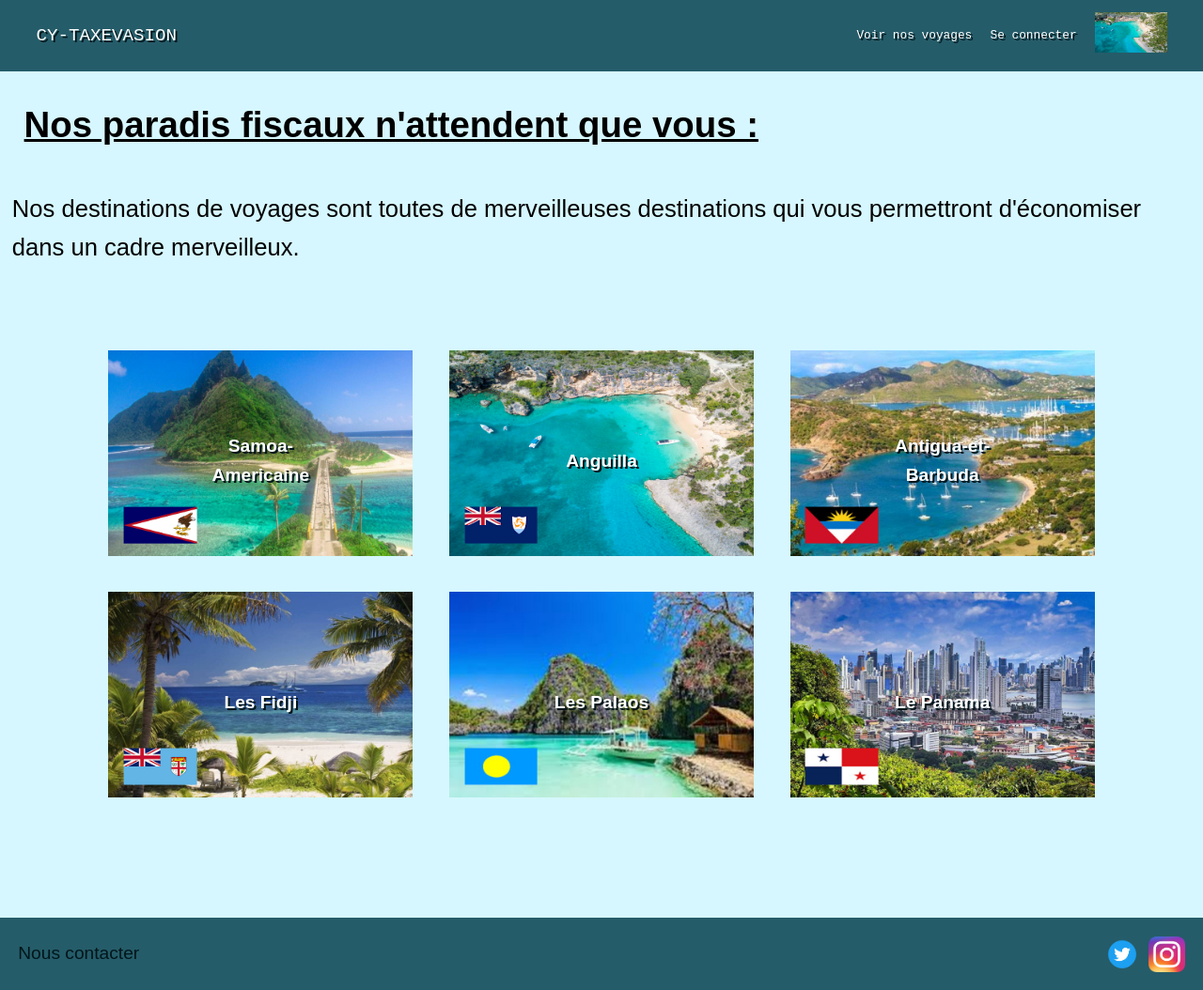
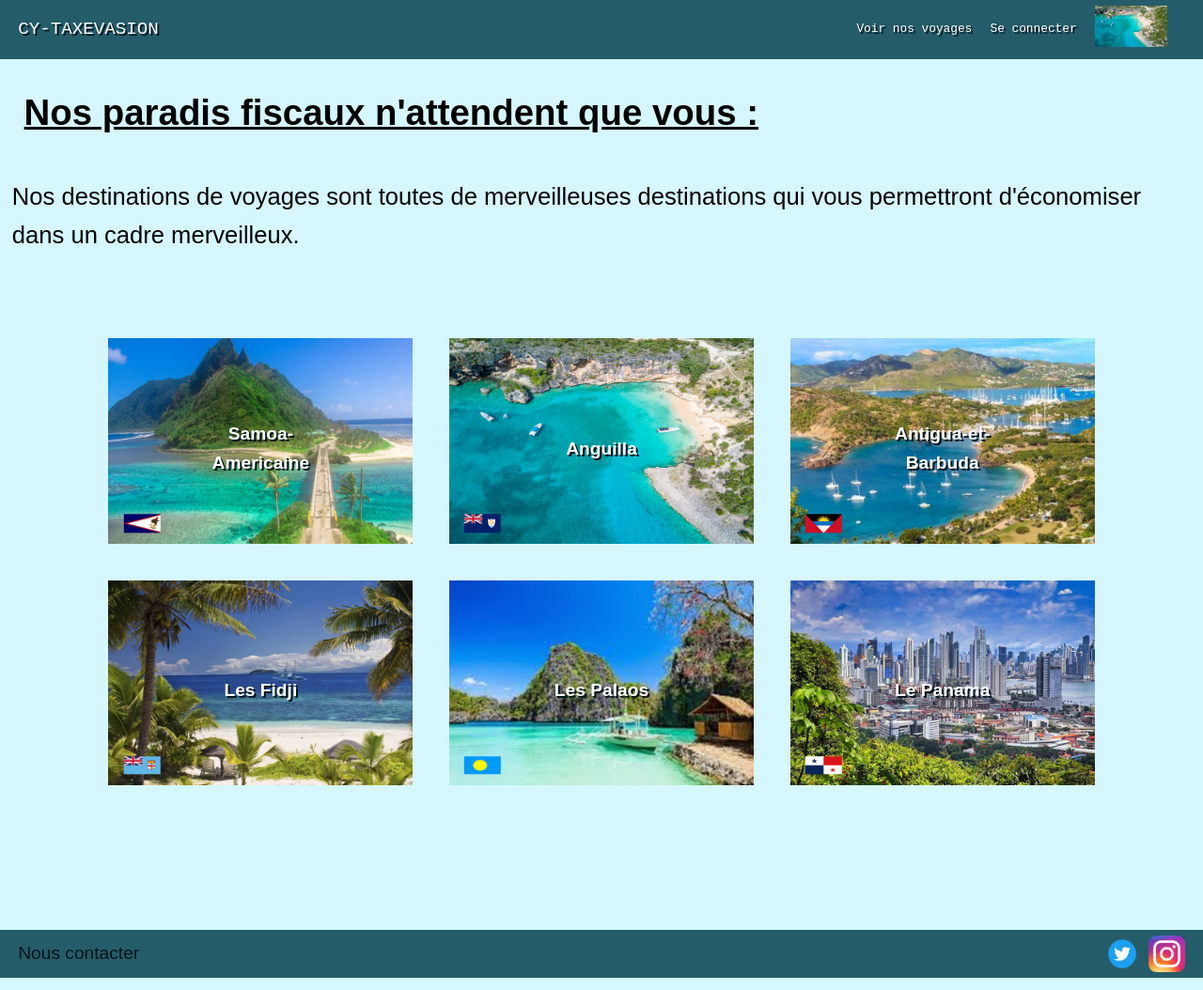
Before and after one commit to paulmrll/CY-TaxEvasion, a PHP site: page /html/destination.html in a window 1280 px wide. Shown: the whole page at 94% size. Run offline with PHP 8.4, Linux system fonts and the light colour scheme.

Commit message:
update header / footer

```diff
--- a/css/destination.css
+++ b/css/destination.css
@@ -50,11 +50,11 @@ h1{
 }
 
 .flag{
-    width: 20%;
+    width: 10%;
     height: auto;
     position: absolute;
-    top: 85%;
-    left: 15%;
+    top: 90%;
+    left: 10%;
     transform: translate(-50%, -50%);
 }
 
--- a/css/footer.css
+++ b/css/footer.css
@@ -1,6 +1,7 @@
 *{
     box-sizing: border-box;
 }
+
 body{
     margin: 0;
     position: relative;
@@ -9,11 +10,11 @@ body{
 }
 
 footer{
+    padding-left: 1.5vw;
     position: absolute;
     bottom: 0;
     background-color: var(--color-bar);
     width: 100%;
-    left: 0;
 }
 
 
@@ -21,7 +22,8 @@ footer{
     display: flex;
     justify-content: space-between;
     align-items: center;
-    padding: 1.5vw;
+    padding-top: 0.5vw;
+    padding-bottom: 0.5vw;
 }
 
 
@@ -31,12 +33,14 @@ footer{
 }
 
 .socials{
-    margin-left: auto;
     display: flex;
+    align-items: center;
     gap: 0.7vw;
+    padding-right: 1.5vw;
 }
 
 .twitter-logo, .instagram-logo {
     width: 3vw;
     height: auto;
+    object-fit: cover;
 }
--- a/css/header.css
+++ b/css/header.css
@@ -4,24 +4,23 @@
 
 header {
     padding-left: 1.5vw;
+    background-color: var(--color-bar);
     width: 100%;
-    background-color: var(--color-bar);
 }
 
 .header-container{
     display: flex;
     justify-content: space-between;
     align-items: center;
-    padding-top: 1vw;
-    padding-bottom: 1vw;
-    width: 100%;
+    padding-top: 0.5vw;
+    padding-bottom: 0.5vw;
 }
+
 
 
 .header-left{
     font-weight: normal;
     font-size: 1.5vw;
-    padding-left: 1.5vw;
     text-shadow: 2px 2px var(--color-dark-writing);
     font-family: 'Courier New', Courier, monospace;
 }
--- a/html/utilisateur.html
+++ b/html/utilisateur.html
@@ -28,6 +28,9 @@
 
 
 
+        <h1>VOTRE COMPTE</h1>
+
+
     </main>
 
 
```
